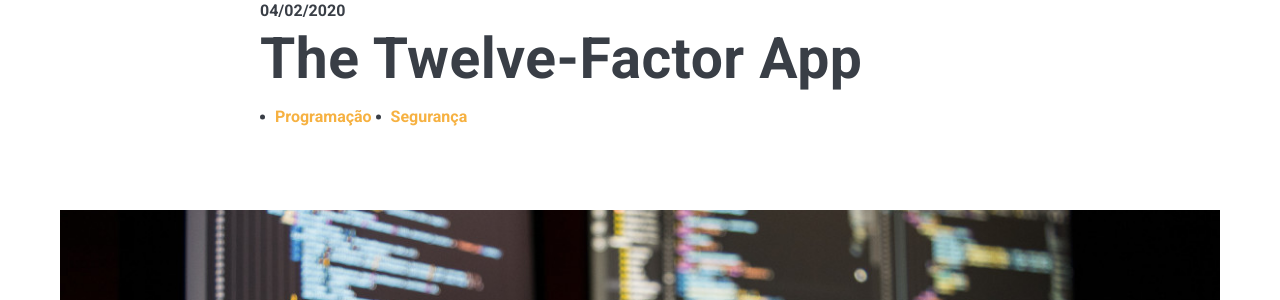
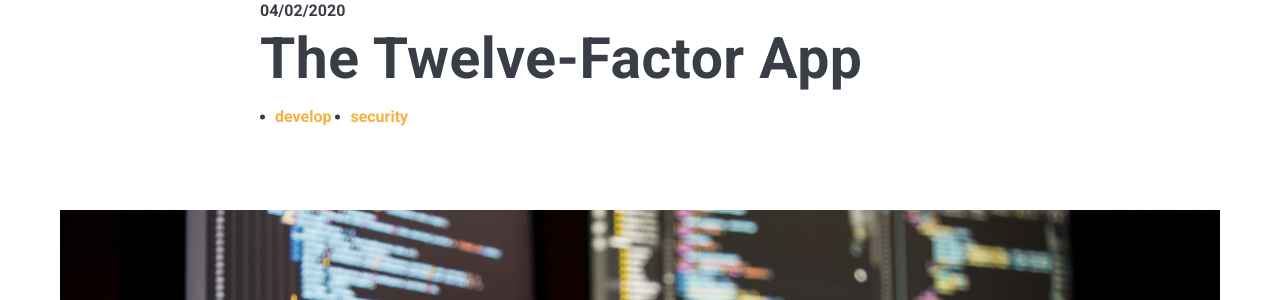
Before and after one commit to resultadotech/resultadotech.github.io, a Jekyll site: the page built from _posts/2020-02-05-12-factor-app.md, in a window 1280 px wide and 900 px high. Shown: the part 183-483 px from the top of the window. Built offline with Jekyll 4.4.1, drawn with Linux system fonts in a browser that asks for light colours; nearby versions of some CDN libraries; comment, search, counter and statistics services are not loaded.

Commit message:
change tags

```diff
--- a/_posts/2020-02-05-12-factor-app.md
+++ b/_posts/2020-02-05-12-factor-app.md
@@ -2,8 +2,8 @@
 layout: post
 title:  The Twelve-Factor App
 date:   2020-02-05 00:00:35 +0300
-image:  04.jpg
-tags:   Programação Segurança
+image:  04.jpg?1
+tags:   develop security
 ---
 
 Na era moderna, software é comumente entregue como um serviço: denominados web apps, ou software-como-serviço. A aplicação doze-fatores é uma metodologia para construir softwares-como-serviço que:
```
Also changed, not shown: _posts/2020-02-02-7-linquagem-programacao-2020.md (+1 -1 lines), _posts/2020-02-03-zen-python.md (+1 -1 lines), _posts/2020-02-06-owasp-top-10.md (+1 -1 lines).
